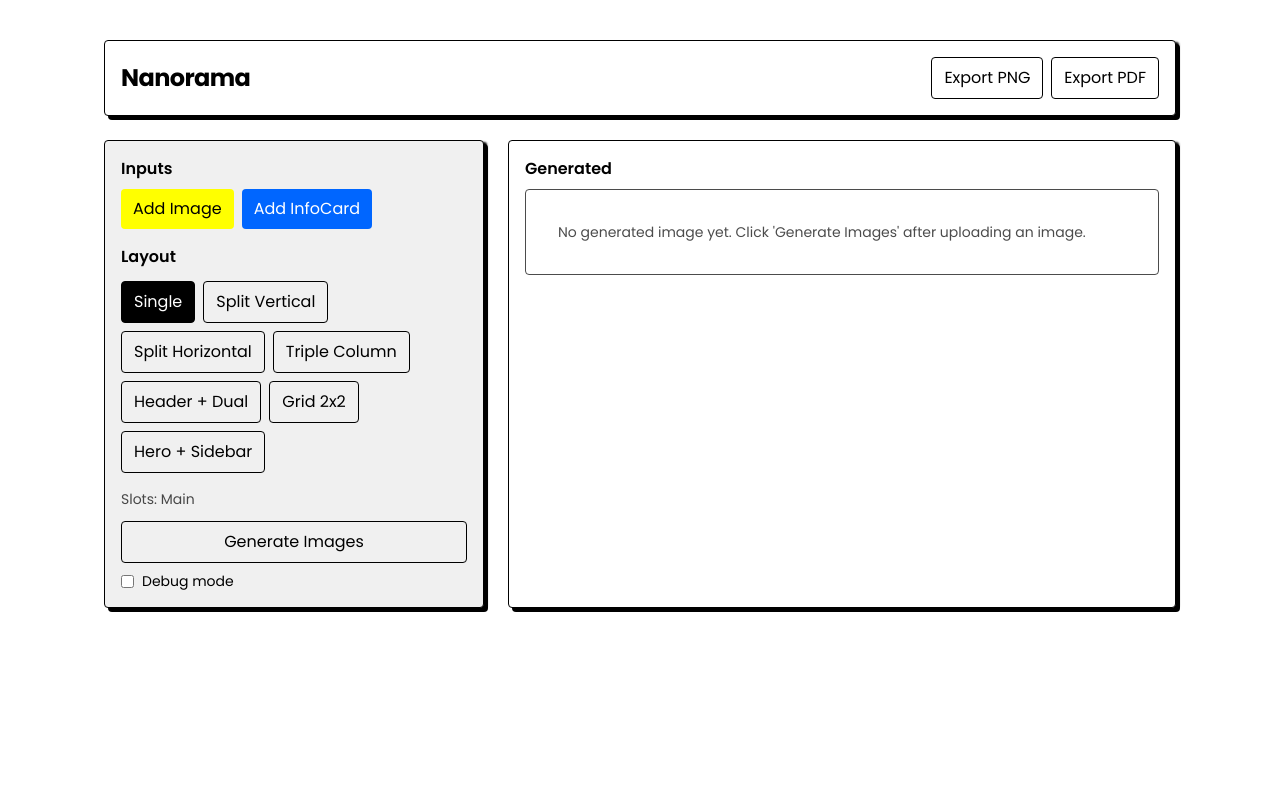
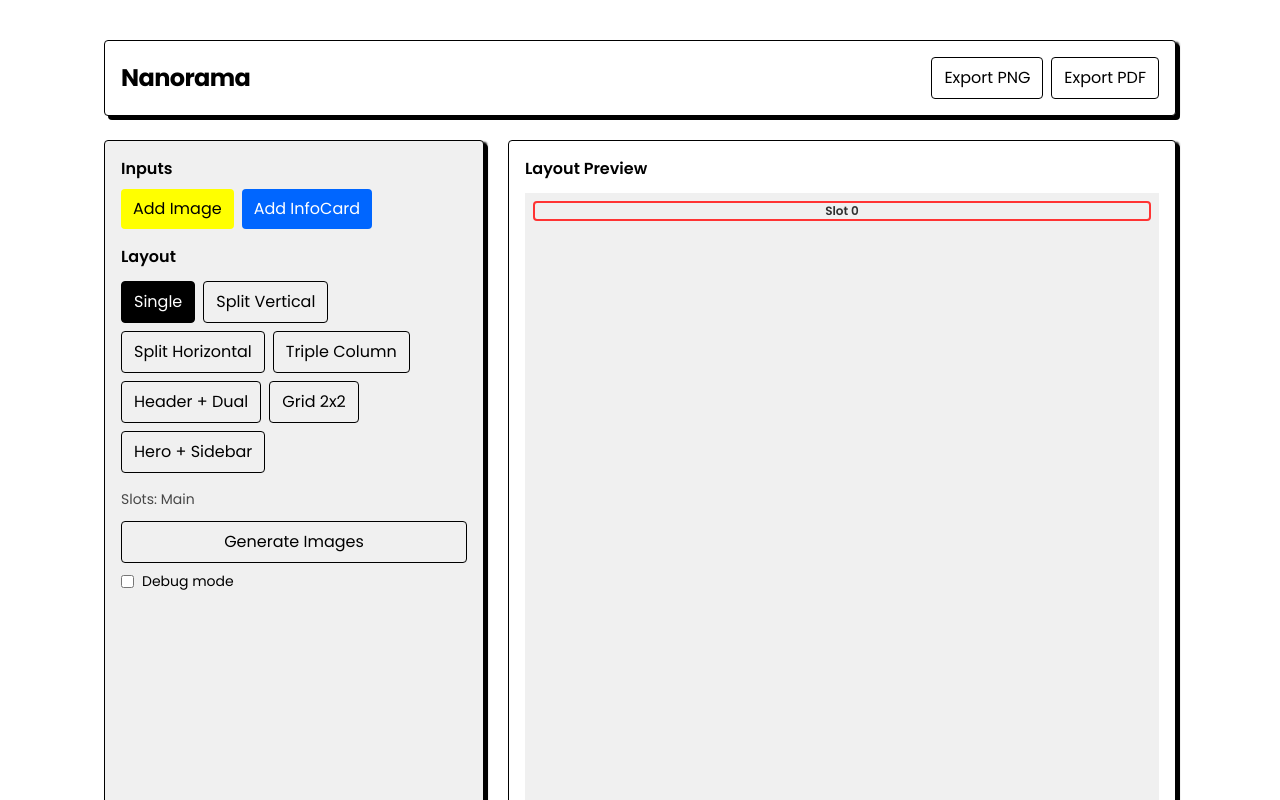
Before and after one commit to devbm7/nanorama, a Next.js app: page / in a window 1280 px wide. Shown: the top 800 px of the page. Built offline with nearby package versions, Linux system fonts and the light colour scheme.

Commit message:
good changes

```diff
--- a/src/app/api/generate-image/route.ts
+++ b/src/app/api/generate-image/route.ts
@@ -5,7 +5,7 @@ import { Part } from "@google/genai";
 export async function POST(req: NextRequest) {
   try {
     const { prompt, promptText, layoutImage, assetImage, debug } = await req.json();
-    let systemPrompt = "You are a poster designer. You are given a layout image and an asset image. Generate a poster based on the given layout and asset. Do not add any more information that is not given in the layout or asset.";
+    let systemPrompt = "You are a poster designer. You are given a layout image and an asset image. Generate a poster based on the given layout and asset. Do not add any more information that is not given in the layout or asset. There is a layout blueprint image attached as well. Use that to guide the design. You do not have to follow the color choices of the layout, they are just there to distinguish the sections. There would also not be any space between the sections as depicted in the layout, it would be continuos.";
     const effectivePrompt = promptText || prompt;
     if (!effectivePrompt && !assetImage) {
       return NextResponse.json({ error: "Provide a prompt or an asset image" }, { status: 400 });
@@ -35,7 +35,8 @@ export async function POST(req: NextRequest) {
       parts.push({ inlineData: { mimeType: "image/png", data: data || assetImage } });
     }
 
-    if (debug) {
+    const allowDebug = process.env.NODE_ENV !== "production";
+    if (debug && allowDebug) {
       return NextResponse.json({ debug: { parts } });
     }
     const response = await ai.models.generateContent({
--- a/src/app/page.tsx
+++ b/src/app/page.tsx
@@ -2,6 +2,7 @@ import { ComponentInput } from "@/components/input/ComponentInput";
 import { LayoutSelector } from "@/components/input/LayoutSelector";
 import { GenerateButton } from "@/components/input/GenerateButton";
 import { GeneratedOnly } from "@/components/poster/GeneratedOnly";
+import { LayoutBlueprint } from "@/components/poster/LayoutBlueprint";
 import { ExportPanel } from "@/components/export/ExportPanel";
 
 export default function Home() {
@@ -23,7 +24,9 @@ export default function Home() {
             <GenerateButton />
           </div>
         </aside>
-        <div className="bg-card text-card-foreground rounded border border-border shadow p-4 space-y-2">
+        <div className="bg-card text-card-foreground rounded border border-border shadow p-4 space-y-3">
+          <h2 className="text-base font-semibold">Layout Preview</h2>
+          <LayoutBlueprint />
           <h2 className="text-base font-semibold">Generated</h2>
           <div id="poster-canvas-root">
             <GeneratedOnly />
--- a/src/components/input/GenerateButton.tsx
+++ b/src/components/input/GenerateButton.tsx
@@ -7,6 +7,7 @@ export function GenerateButton() {
   const [isLoading, setIsLoading] = useState(false);
   const [error, setError] = useState<string | null>(null);
   const [debug, setDebug] = useState(false);
+  const ALLOW_DEBUG = process.env.NODE_ENV !== "production";
   const [debugInfo, setDebugInfo] = useState<string | null>(null);
 
   interface DebugPart {
@@ -56,11 +57,19 @@ export function GenerateButton() {
       }
 
       const promptText = buildPrompt();
+      // capture blueprint
+      const blueprintEl = document.getElementById("layout-blueprint") as HTMLElement | null;
+      let layoutImage: string | undefined;
+      if (blueprintEl) {
+        const { default: html2canvas } = await import("html2canvas");
+        const canvas = await html2canvas(blueprintEl, { backgroundColor: "#ffffff", scale: 2, useCORS: true });
+        layoutImage = canvas.toDataURL("image/png");
+      }
 
       const res = await fetch("/api/generate-image", {
         method: "POST",
         headers: { "Content-Type": "application/json" },
-        body: JSON.stringify({ promptText, assetImage: target.assetUrl, debug }),
+        body: JSON.stringify({ promptText, assetImage: target.assetUrl, layoutImage, debug: ALLOW_DEBUG && debug }),
       });
       const data = await res.json();
       if (data.debug) {
@@ -87,10 +96,12 @@ export function GenerateButton() {
       <button className="border px-4 py-2 rounded" onClick={handleGenerate} disabled={isLoading}>
         {isLoading ? "Generating..." : "Generate Images"}
       </button>
-      <div className="flex items-center gap-2">
-        <input type="checkbox" id="debug-mode" checked={debug} onChange={(e) => setDebug(e.target.checked)} />
-        <label htmlFor="debug-mode" className="text-sm">Debug mode</label>
-      </div>
+      {ALLOW_DEBUG && (
+        <div className="flex items-center gap-2">
+          <input type="checkbox" id="debug-mode" checked={debug} onChange={(e) => setDebug(e.target.checked)} />
+          <label htmlFor="debug-mode" className="text-sm">Debug mode</label>
+        </div>
+      )}
       {error && <div className="text-red-500 text-sm">{error}</div>}
       {debugInfo && (
         <div className="mt-4 p-4 border rounded bg-gray-100 text-gray-800 text-sm overflow-auto max-h-60">
--- /dev/null
+++ b/src/components/poster/LayoutBlueprint.tsx
@@ -0,0 +1,85 @@
+"use client";
+import React from "react";
+import { usePosterState } from "@/hooks/usePosterState";
+
+export function LayoutBlueprint() {
+  const { layout } = usePosterState();
+
+  const common = "rounded border-2 flex items-center justify-center text-xs font-semibold";
+  const colors = [
+    "var(--chart-1)",
+    "var(--chart-2)",
+    "var(--chart-3)",
+    "var(--chart-4)",
+    "var(--chart-5)",
+  ];
+
+  function SlotBox({ index }: { index: number }) {
+    const color = colors[index % colors.length];
+    return (
+      <div className={common} style={{ borderColor: color, backgroundColor: "transparent" }}>
+        <span className="opacity-80" style={{ color: "var(--foreground)" }}>Slot {index}</span>
+      </div>
+    );
+  }
+
+  switch (layout) {
+    case "split-vertical":
+      return (
+        <div id="layout-blueprint" className="aspect-[3/4] grid grid-cols-2 gap-2 p-2 bg-muted">
+          <SlotBox index={0} />
+          <SlotBox index={1} />
+        </div>
+      );
+    case "split-horizontal":
+      return (
+        <div id="layout-blueprint" className="aspect-[3/4] grid grid-rows-2 gap-2 p-2 bg-muted">
+          <SlotBox index={0} />
+          <SlotBox index={1} />
+        </div>
+      );
+    case "triple-column":
+      return (
+        <div id="layout-blueprint" className="aspect-[3/4] grid grid-cols-3 gap-2 p-2 bg-muted">
+          <SlotBox index={0} />
+          <SlotBox index={1} />
+          <SlotBox index={2} />
+        </div>
+      );
+    case "header-dual":
+      return (
+        <div id="layout-blueprint" className="aspect-[3/4] grid grid-rows-[2fr_3fr] gap-2 p-2 bg-muted">
+          <SlotBox index={0} />
+          <div className="grid grid-cols-2 gap-2">
+            <SlotBox index={1} />
+            <SlotBox index={2} />
+          </div>
+        </div>
+      );
+    case "grid-2x2":
+      return (
+        <div id="layout-blueprint" className="aspect-[3/4] grid grid-cols-2 grid-rows-2 gap-2 p-2 bg-muted">
+          <SlotBox index={0} />
+          <SlotBox index={1} />
+          <SlotBox index={2} />
+          <SlotBox index={3} />
+        </div>
+      );
+    case "hero-sidebar":
+      return (
+        <div id="layout-blueprint" className="aspect-[3/4] grid grid-cols-[2fr_1fr] gap-2 p-2 bg-muted">
+          <SlotBox index={0} />
+          <SlotBox index={1} />
+        </div>
+      );
+    case "single":
+    default:
+      return (
+        <div id="layout-blueprint" className="aspect-[3/4] p-2 bg-muted">
+          <div className="h-full">
+            <SlotBox index={0} />
+          </div>
+        </div>
+      );
+  }
+}
```
Also changed, not shown: horizontal-layout.png (added).
